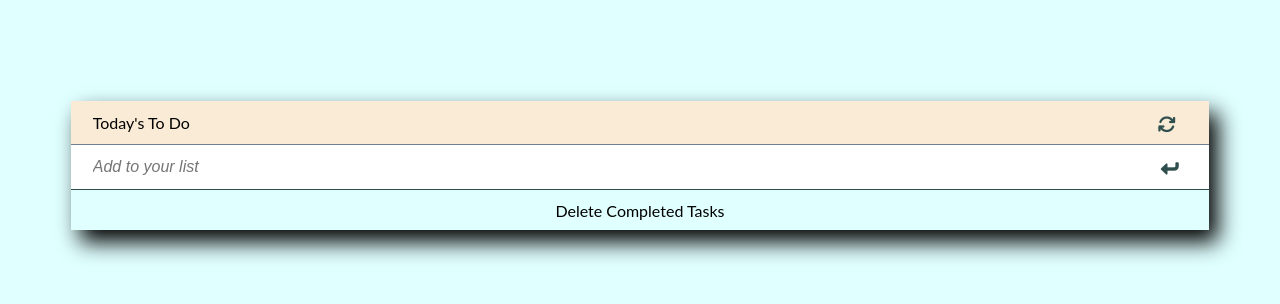
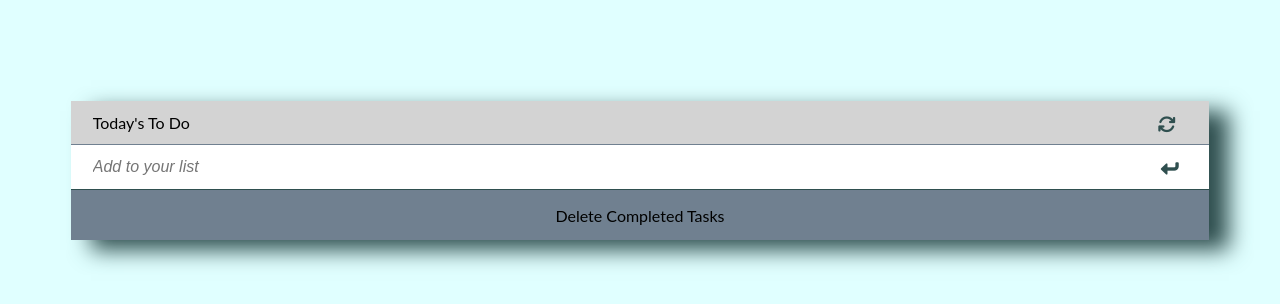
Before and after one commit to rmiyoyo/To-Do-List, a website built with webpack: page src/index.html in a window 1280 px wide. Built offline with nearby package versions, Linux system fonts and the light colour scheme.

Commit message:
Change styling to blend colors

```diff
--- a/src/style.css
+++ b/src/style.css
@@ -24,11 +24,11 @@ body {
 .activity-zone {
   width: 90%;
   margin: 8% 5%;
-  box-shadow: 9px 12px 21px #000;
+  box-shadow: 20px 10px 21px #2F4F4F;
 }
 
 .todo-container {
-  background-color: #faebd7;
+  background-color: #D3D3D3;
 }
 
 .app-header {
@@ -113,8 +113,8 @@ i.edit {
 .activity-details {
   width: 69%;
   height: 45px;
-  margin: 0;
-  padding: 10px 0;
+  margin: 2px;
+  padding: 15px;
 }
 
 .activity-details:focus {
@@ -147,10 +147,10 @@ i.edit {
 }
 
 .delete-finished-activities {
-  height: 40px;
+  height: 50px;
   align-items: center;
   justify-content: center;
-  color: #000;
+  background-color: #708090;
 }
 
 .delete-finished-activities:hover {
```
